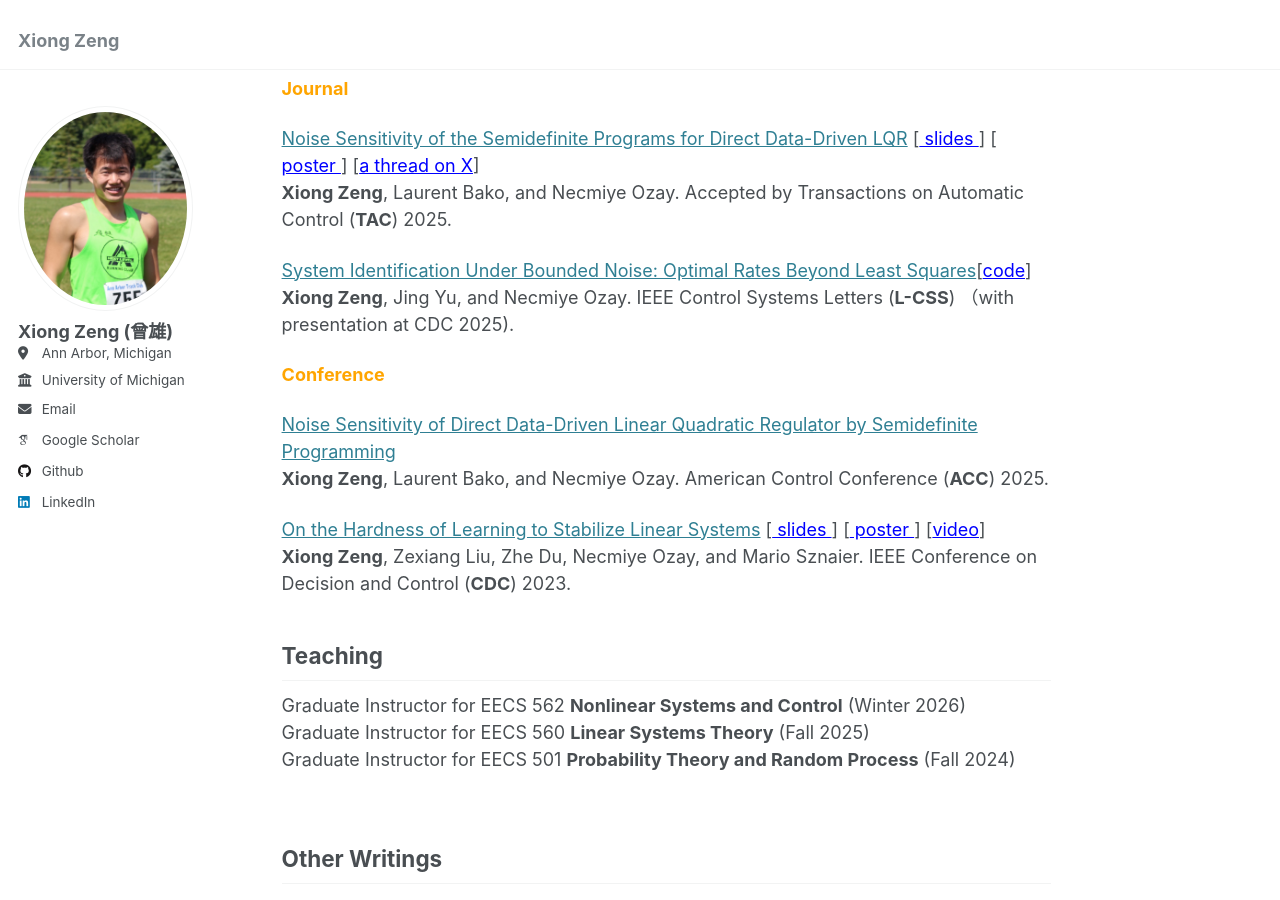
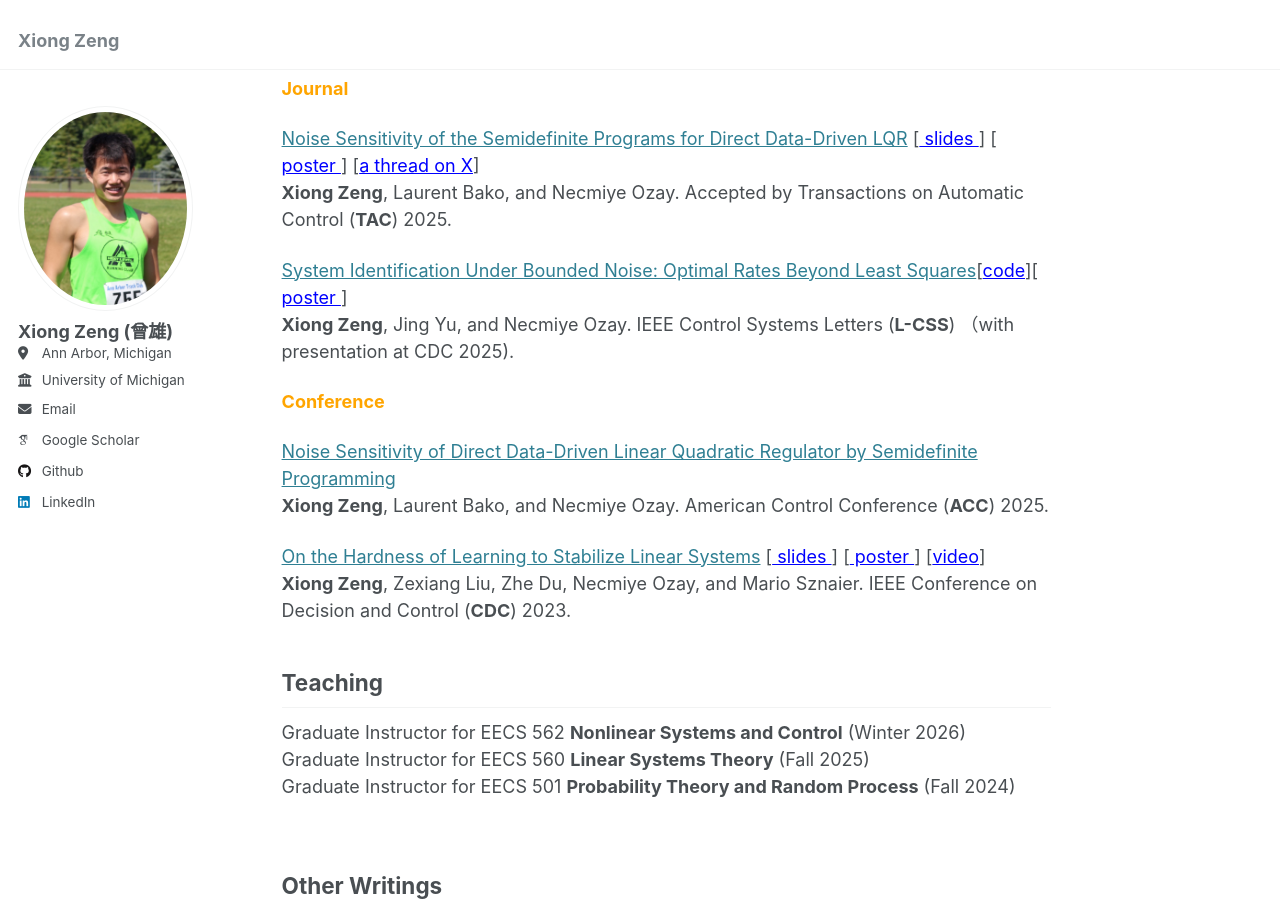
Before and after one commit to zengxiong111/zengxiong.github.io, a Jekyll site: the page built from _pages/about.md, in a window 1280 px wide and 900 px high, scrolled down 1123 px. Built offline with Jekyll 4.4.1, drawn with Linux system fonts in a browser that asks for light colours; some web fonts are replaced.

Commit message:
Update about.md

```diff
--- a/_pages/about.md
+++ b/_pages/about.md
@@ -53,7 +53,14 @@ poster
  [<a href="https://x.com/necozay/status/1885844662381879360" style="color: blue;" target="_blank">a thread on X</a>]<br>
 **Xiong Zeng**, Laurent Bako, and Necmiye Ozay. Accepted by Transactions on Automatic Control (**TAC**) 2025.
 
- [System Identification Under Bounded Noise: Optimal Rates Beyond Least Squares](https://arxiv.org/abs/2503.16817)[<a href="https://github.com/jy-cds/Bounded-Noise-SysID-Minimax-Lowerbound" style="color: blue;" target="_blank">code</a>]<br>
+
+
+
+ [System Identification Under Bounded Noise: Optimal Rates Beyond Least Squares](https://arxiv.org/abs/2503.16817)[<a href="https://github.com/jy-cds/Bounded-Noise-SysID-Minimax-Lowerbound" style="color: blue;" target="_blank">code</a>][<a href="https://github.com/zengxiong111/zengxiong.github.io/releases/download/v1.0/Poster_system_id_bounded_noise.pdf"
+   target="_blank"
+   style="color: blue;">
+poster
+</a>]<br>
 **Xiong Zeng**, Jing Yu, and Necmiye Ozay. IEEE Control Systems Letters (**L-CSS**) （with presentation at CDC 2025).
 
 
```
